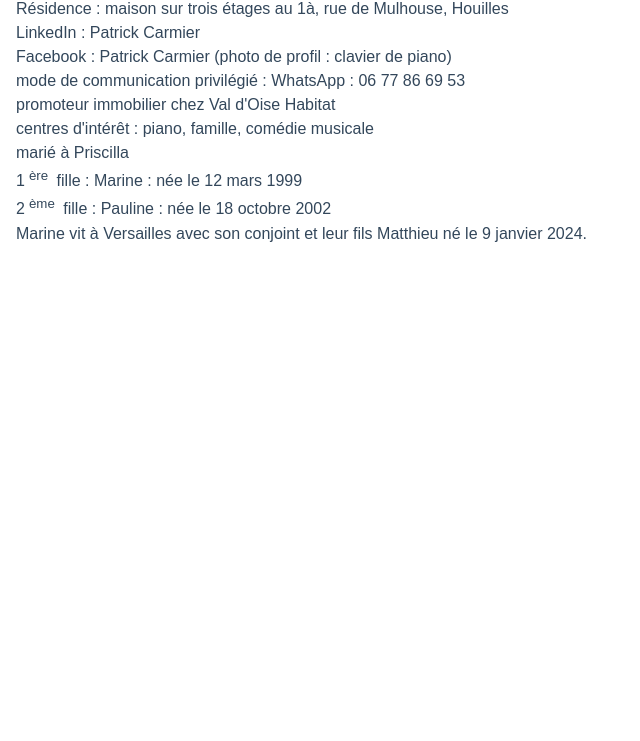
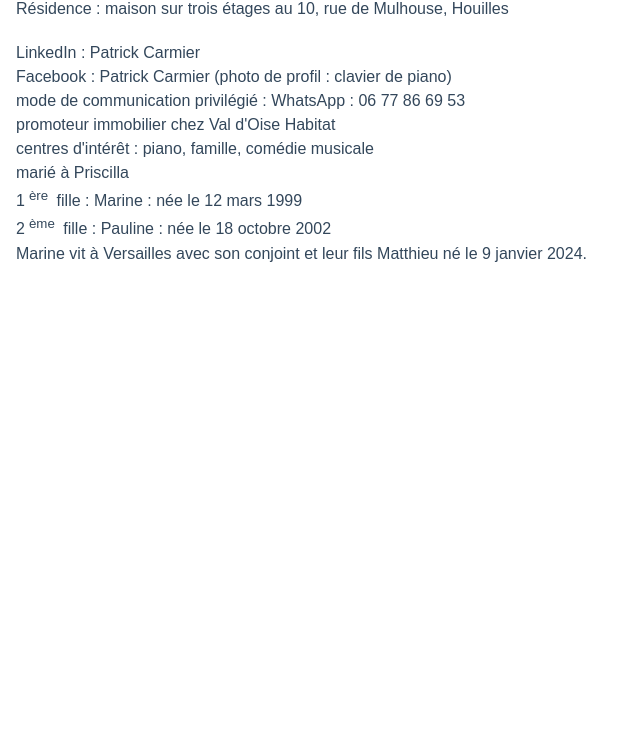
Before and after one commit to gayann38/patrick, a plain HTML site: page index.html in a window 1280 px wide. Shown: the part 59-800 px from the top of the page, without its empty margins (0-640 px from the left). Drawn offline with Linux system fonts and the light colour scheme.

Commit message:
Update index.html

```diff
--- a/index.html
+++ b/index.html
@@ -8,7 +8,7 @@
     <body>
     <main>
       <h1>Patrick Carmier</h1>
-       <p>Résidence : maison sur trois étages au 1à, rue de Mulhouse, Houilles</p>
+       <p>Résidence : maison sur trois étages au 10, rue de Mulhouse, Houilles</p><br />
        <p>LinkedIn : Patrick Carmier</p>
        <p>Facebook : Patrick Carmier (photo de profil : clavier de piano)</p>
        <p>mode de communication privilégié : WhatsApp : 06 77 86 69 53</p>
```
